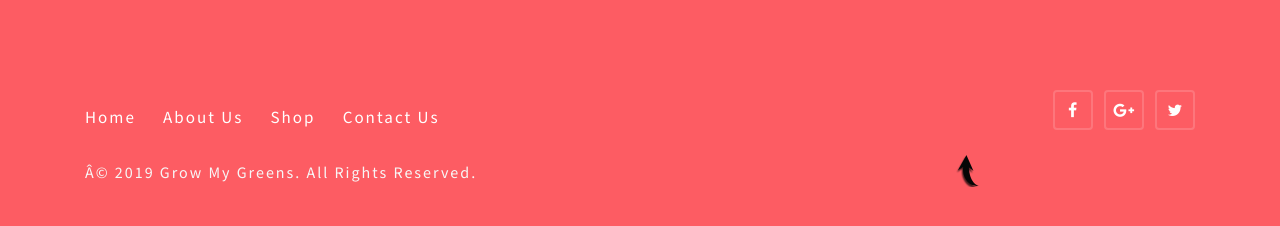
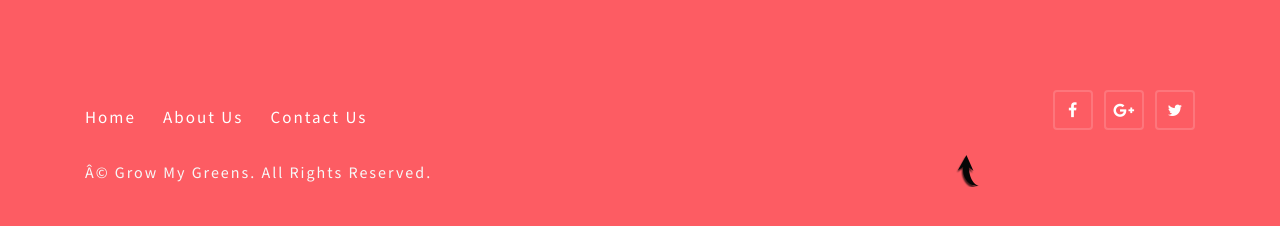
Before and after one commit to dhanyacm/GrowMyGreens, a Jekyll site: the page built from index.html, in a window 1280 px wide and 900 px high, scrolled down 4265 px. Shown: the part 655-881 px from the top of the window. Built offline with Jekyll 4.4.1, drawn with Linux system fonts in a browser that asks for light colours.

Commit message:
Update footer.html

```diff
--- a/_includes/footer.html
+++ b/_includes/footer.html
@@ -32,9 +32,9 @@
 						<li class="mr-4">
 							<a class="" href="about.html">About Us</a>
 						</li>
-						<li class="mr-4">
+						<!-- <li class="mr-4">
 							<a class="" href="gallery.html">Shop</a>
-						</li>
+						</li> -->
 						<li>
 							<a class="" href="contact.html">Contact Us</a>
 						</li>
@@ -66,7 +66,7 @@
 			<!-- //footer bottom -->
 			<!-- copyright -->
 			<div class="row pt-lg-4 pt-3 text-md-left text-center">
-				<p class="col-xl-7 col-lg-8 copy-right-grids mt-lg-1">Â© 2019 Grow My Greens. All Rights Reserved.
+				<p class="col-xl-7 col-lg-8 copy-right-grids mt-lg-1">Â© Grow My Greens. All Rights Reserved.
 				</p>
 				<div class="col-xl-5 col-lg-4 text-center mt-lg-0 mt-4">
 					<a href="#home" class="move-top"></a>
```
